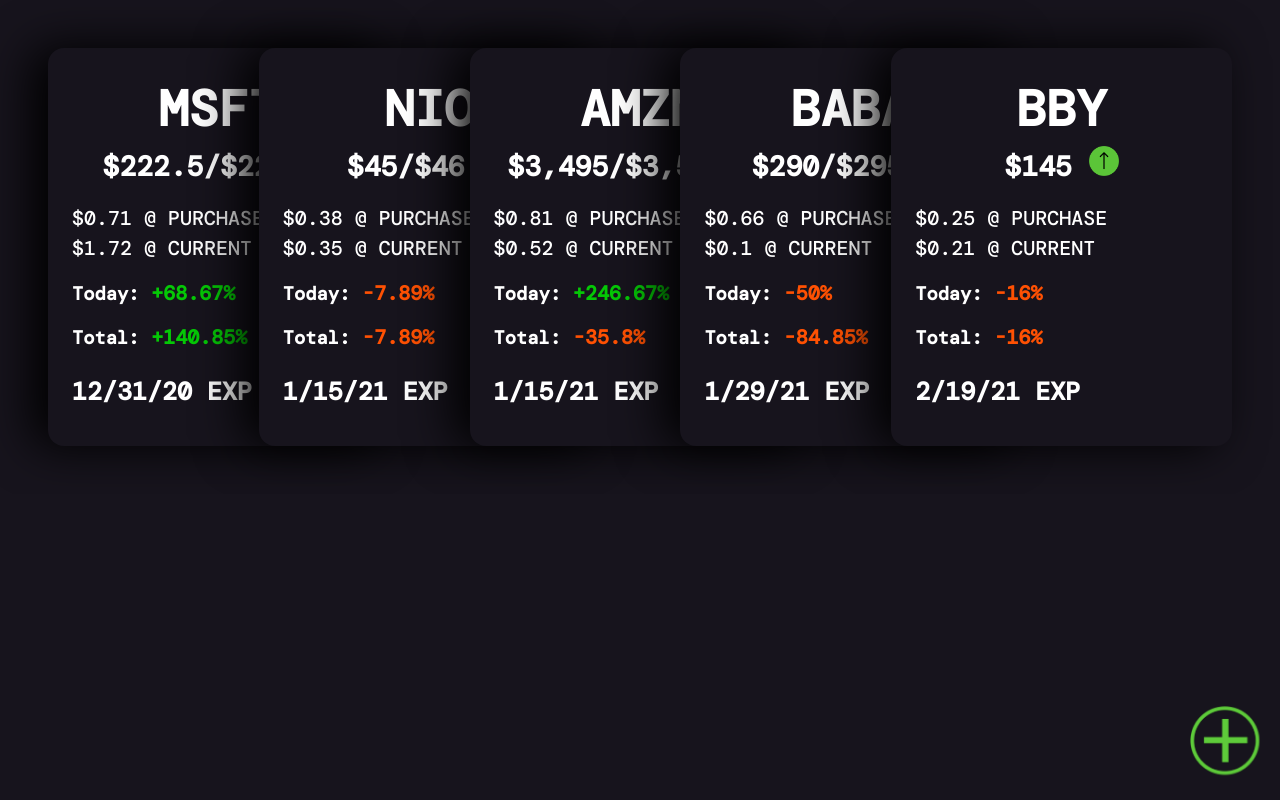
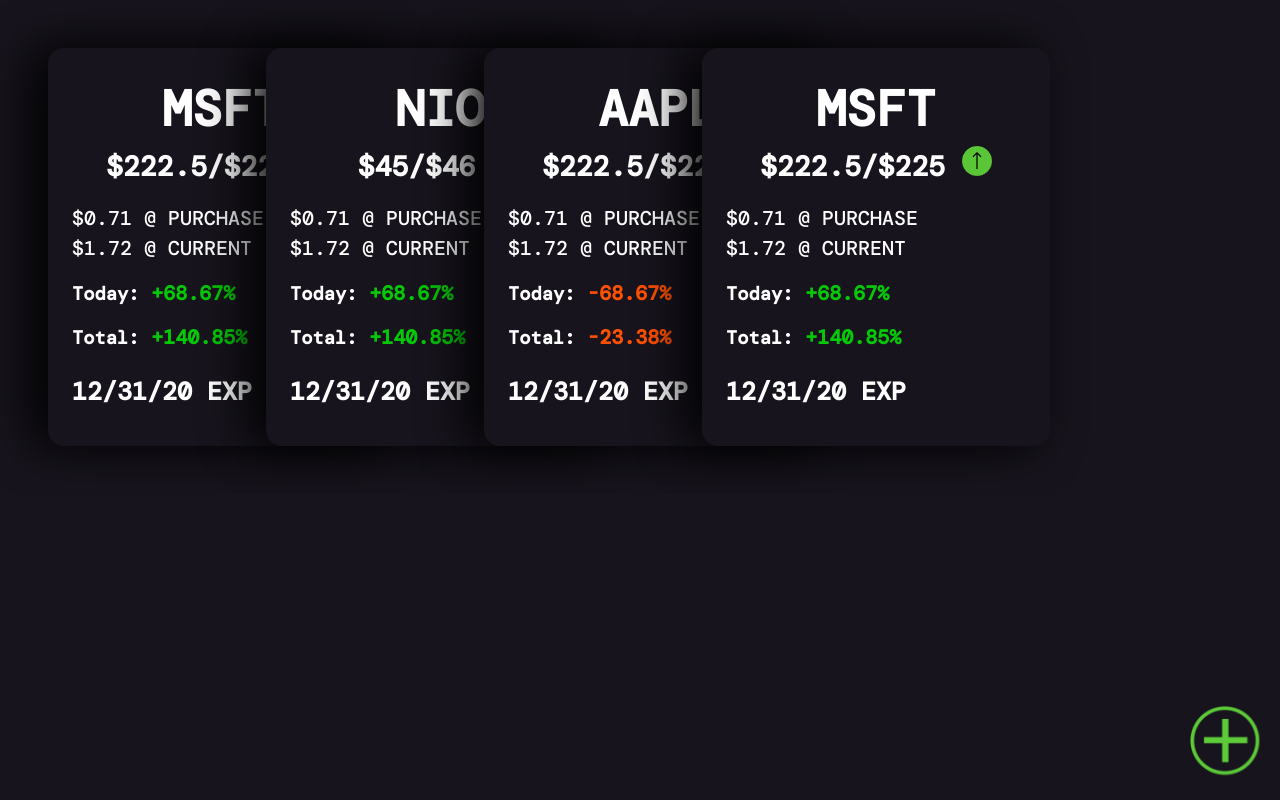
Before and after one commit to rashadphil/diamond-hands, a React (Create React App) app in the folder diamondhands/: page / in a window 1280 px wide. Built offline with nearby package versions, Linux system fonts and the light colour scheme; a web font is replaced by a local one.

Commit message:
method for adding new card in place

```diff
--- a/diamondhands/src/NewOption/OptionForm/index.tsx
+++ b/diamondhands/src/NewOption/OptionForm/index.tsx
@@ -2,6 +2,7 @@
 import "./index.css";
 import FormButton from "../FormButton";
 import Modal from "./Modal";
+import CardWheel from "../../OptionCard/CardWheel";
 
 class OptionForm extends React.Component {
     state = { isShown: false };
@@ -18,6 +19,7 @@
     };
     onSubmit = (event) => {
         event.preventDefault(event);
+        // CardWheel.setState();
         console.log(event.target.strike.value);
         console.log(event.target.ticker.value);
         console.log(event.target.expiration.value);
--- a/diamondhands/src/OptionCard/CardWheel/index.tsx
+++ b/diamondhands/src/OptionCard/CardWheel/index.tsx
@@ -3,59 +3,81 @@
 
 import Card from "../Card";
 
-const CardWheel = (): JSX.Element => (
-    <section className="card-list">
-        <Card
-            ticker="MSFT"
-            strike="$222.5/$225"
-            purchasePrice={0.71}
-            currentPrice={1.72}
-            todayReturn={68.67}
-            totalReturn={140.85}
-            exp="12/31/20"
-            type="call"
-        ></Card>
-        <Card
-            ticker="NIO"
-            strike="$45/$46"
-            purchasePrice={0.38}
-            currentPrice={0.35}
-            todayReturn={-7.89}
-            totalReturn={-7.89}
-            exp="1/15/21"
-            type="call"
-        ></Card>
-        <Card
-            ticker="AMZN"
-            strike="$3,495/$3,500"
-            purchasePrice={0.81}
-            currentPrice={0.52}
-            todayReturn={246.67}
-            totalReturn={-35.8}
-            exp="1/15/21"
-            type="call"
-        ></Card>
-        <Card
-            ticker="BABA"
-            strike="$290/$295"
-            purchasePrice={0.66}
-            currentPrice={0.1}
-            todayReturn={-50.0}
-            totalReturn={-84.85}
-            exp="1/29/21"
-            type="call"
-        ></Card>
-        <Card
-            ticker="BBY"
-            strike="$145"
-            purchasePrice={0.25}
-            currentPrice={0.21}
-            todayReturn={-16.0}
-            totalReturn={-16.0}
-            exp="2/19/21"
-            type="call"
-        ></Card>
-    </section>
-);
+class CardWheel extends React.Component<{}, { optionList: Array<any> }> {
+    constructor(props) {
+        super(props);
+        this.state = {
+            optionList: [
+                {
+                    ticker: "MSFT",
+                    strike: "$222.5/$225",
+                    purchasePrice: 0.71,
+                    currentPrice: 1.72,
+                    todayReturn: 68.67,
+                    totalReturn: 140.85,
+                    exp: "12/31/20",
+                    type: "call",
+                },
+                {
+                    ticker: "NIO",
+                    strike: "$45/$46",
+                    purchasePrice: 0.71,
+                    currentPrice: 1.72,
+                    todayReturn: 68.67,
+                    totalReturn: 140.85,
+                    exp: "12/31/20",
+                    type: "put",
+                },
+                {
+                    ticker: "AAPL",
+                    strike: "$222.5/$225",
+                    purchasePrice: 0.71,
+                    currentPrice: 1.72,
+                    todayReturn: -68.67,
+                    totalReturn: -23.38,
+                    exp: "12/31/20",
+                    type: "call",
+                },
+                {
+                    ticker: "MSFT",
+                    strike: "$222.5/$225",
+                    purchasePrice: 0.71,
+                    currentPrice: 1.72,
+                    todayReturn: 68.67,
+                    totalReturn: 140.85,
+                    exp: "12/31/20",
+                    type: "call",
+                },
+            ],
+        };
+    }
+    onAddCard = (option) => {
+        this.setState((state) => {
+            const optionList = state.optionList.concat(option);
+            return {
+                optionList,
+            };
+        });
+    };
+
+    render() {
+        return (
+            <section className="card-list">
+                {this.state.optionList.map((card) => (
+                    <Card
+                        ticker={card.ticker}
+                        strike={card.strike}
+                        purchasePrice={card.purchasePrice}
+                        currentPrice={card.currentPrice}
+                        todayReturn={card.todayReturn}
+                        totalReturn={card.totalReturn}
+                        exp={card.exp}
+                        type={card.type}
+                    ></Card>
+                ))}
+            </section>
+        );
+    }
+}
 
 export default CardWheel;
```
